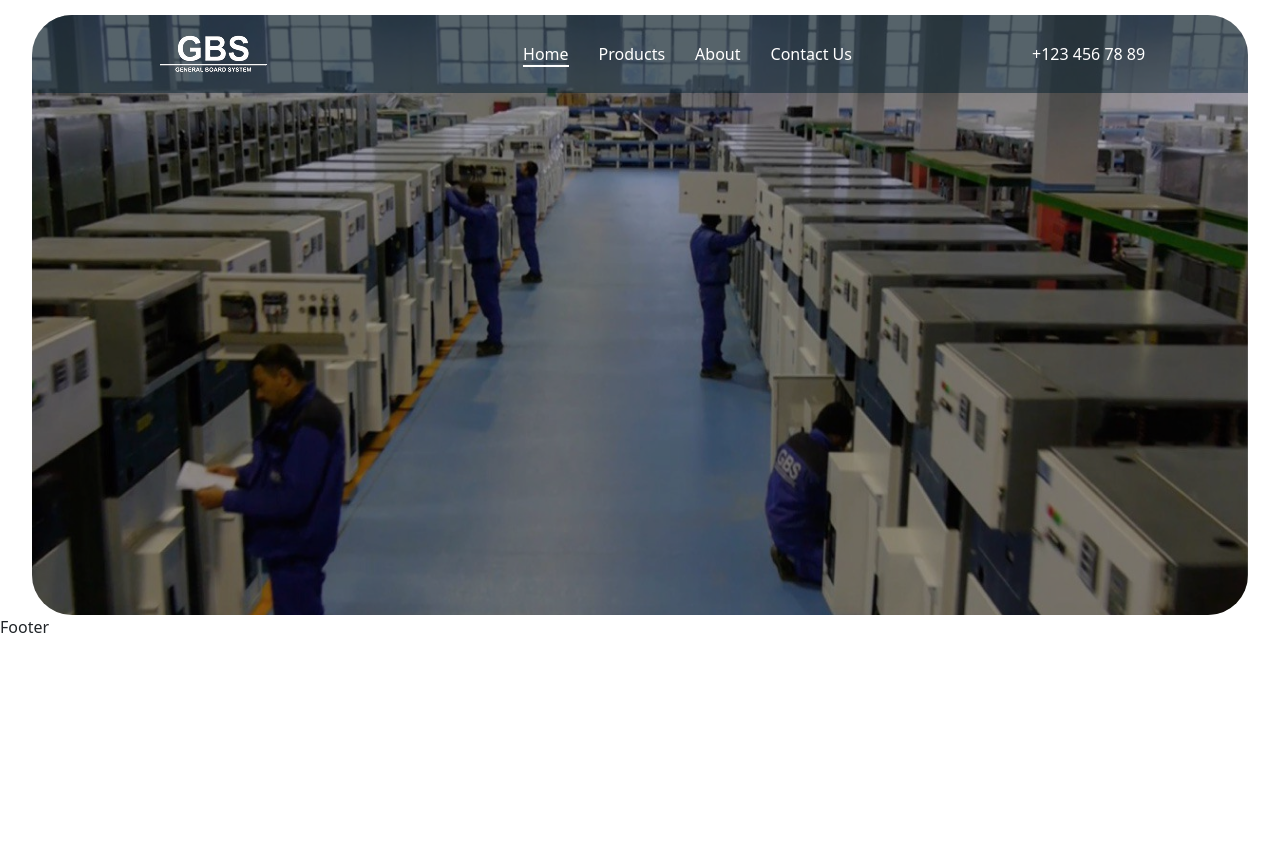
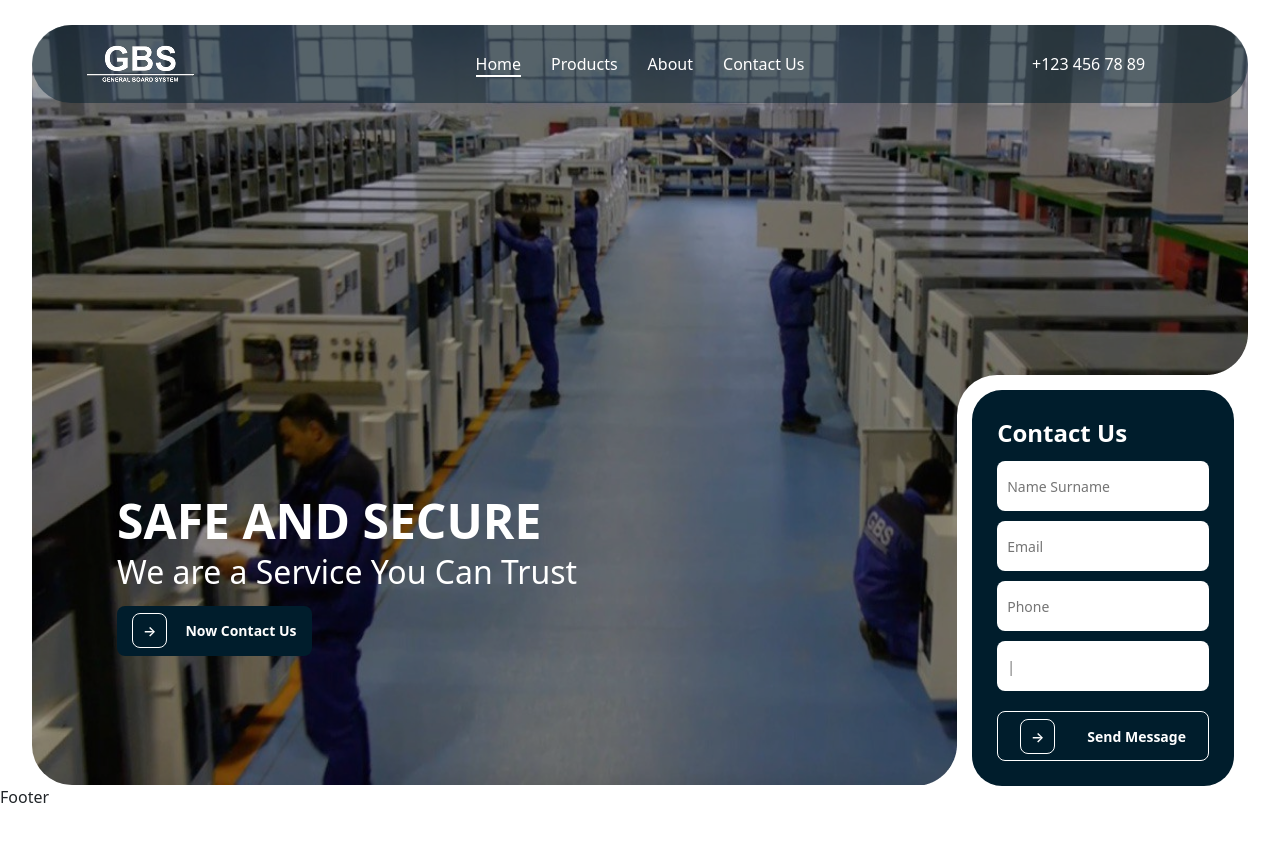
Before and after one commit to Sadiqovilkin/GBS-FrontEnd, a React (Vite) app: page / in a window 1280 px wide. Shown: the top 842 px of the page. Built offline with nearby package versions, Linux system fonts and the light colour scheme.

Commit message:
#Home Banner section added

```diff
--- a/src/components/header/Header.jsx
+++ b/src/components/header/Header.jsx
@@ -3,22 +3,22 @@ import "./Header.scss";
 import siteLogo from "../../assets/gbsLogo.png";
 import { NavLink } from "react-router-dom";
 const Header = () => {
-     const [scrollNavbar, setScrollNavbar] = useState("navFixed");
+     const [scrollNavbar, setScrollNavbar] = useState(false);
      useEffect(()=>{
         const handleScroll = () => {
           if (window.scrollY > 100) {
-            setScrollNavbar("navSticky");
+            setScrollNavbar(true);
           } else {
-            setScrollNavbar("navFixed");
+            setScrollNavbar(false);
           }
         };
     window.addEventListener('scroll', handleScroll);
   },[])
   return (
-    <header id="desktobHeader" className={scrollNavbar} >
+    <header className={scrollNavbar?"desktobHeader navSticky":" desktobHeader"} >
       <div className="container">
-        <div className="row align-items-center">
-          <div className="col-3">
+        <div className="row align-items-center justify-content-between">
+          <div className="col-2">
             <div className="logo">
               <img src={siteLogo} alt="" />
             </div>
--- a/src/components/header/Header.scss
+++ b/src/components/header/Header.scss
@@ -1,22 +1,27 @@
 @import "../../styles/partial/variables.scss";
-#desktobHeader {
-    margin: 0 auto;
+.desktobHeader {
+  margin: 0 auto;
   width: 95%;
 
-  border-top-left-radius: 40px;
-  border-top-right-radius: 40px;
-//   position: fixed;
-//   top: 15px;
-//   left: 0;
-//   right: 0;
+  //   border-top-left-radius: 40px;
+  //   border-top-right-radius: 40px;
+  border-radius: 40px;
+  position: fixed;
+  //   top: 15px;
+  left: 0;
+  right: 0;
+  z-index: 599;
   padding: 10px 0;
+  background-color: $header-color;
+  transition: 0.5s all;
+
   .container {
-      .logo {
+    .logo {
       width: 100%;
       height: 58px;
       img {
         height: 100%;
-        width: 100%;
+        width: 116px;
         object-fit: contain;
       }
     }
@@ -58,23 +63,11 @@
     }
   }
 }
-.navFixed{
-      background-color: $header-color;
-    transition: .5s all;
-    position: fixed;
-    width: 100%;
-    top: 15px;
-    left: 0;
-    right: 0;
-    z-index: 599;
+
+.navSticky {
+  background-color: $primary-darkBlue-color;
+  top: 0px;
+  transition: 0.5s all;
+  border-top-left-radius: 0 !important;
+  border-top-right-radius: 0 !important;
 }
-.navSticky{
-      background-color: $primary-darkBlue-color;
-    position: fixed;
-      top: 10px;
-    left: 0;
-    right: 0;
-    z-index: 599;
-    transition: .5s all;
-    border-radius: 40px;
-}
--- a/src/pages/home/banner/Banner.jsx
+++ b/src/pages/home/banner/Banner.jsx
@@ -1,11 +1,38 @@
-import React from 'react'
-import './Banner.scss'
+import React from "react";
+import "./Banner.scss";
+import bannerRectangle from "../../../assets/patterns/bannerRectangle.png";
+import { NavLink } from "react-router-dom";
 const Banner = () => {
   return (
-    <section id='banner'>
-        <div className="overlay"></div>
+    <section id="banner">
+      <div className="overlay"></div>
+      <div className="bannerForm">
+        <img src={bannerRectangle} alt="" className="contentPatternTop" />
+        <img src={bannerRectangle} alt="" className="contentPatternBottom" />
+        <div className="bannerContactForm">
+          <h2>Contact Us</h2>
+          <form action="">
+            <input type="text" placeholder="Name Surname" />
+            <input type="email" placeholder="Email" />
+            <input type="tel" placeholder="Phone" />
+            <input type="text" placeholder="|" />
+            <button type="submit">
+              <span class="icon">→</span>
+              <span class="text">Send Message</span>
+            </button>
+          </form>
+        </div>
+      </div>
+      <div className="bannerContent">
+        <h1>SAFE AND SECURE</h1>
+        <h4>We are a Service You Can Trust</h4>
+        <NavLink to="/contact">
+          <span class="icon">→</span>
+          <span class="text">Now Contact Us</span>
+        </NavLink>
+      </div>
     </section>
-  )
-}
+  );
+};
 
-export default Banner
+export default Banner;
--- a/src/pages/home/banner/Banner.scss
+++ b/src/pages/home/banner/Banner.scss
@@ -1,16 +1,216 @@
-@import '../../../styles/partial/variables.scss';
-#banner{
+@import "../../../styles/partial/variables.scss";
+
+#banner {
   width: 95%;
-    height: 600px;
   margin: 0 auto;
-    background-image: url('../../../assets/bannerImage.jpg');
+  position: relative;
+  border-radius: 40px;
+// border-top-left-radius: 0;
+//   border-top-right-radius: 0;
+  // aspect-ratio hack (height çıxarılır, padding-top əlavə olunur)
+  // Əgər 1333x700px ölçüdədirsə → 700 / 1333 * 100 = 52.5%
+//   padding-top: 52.5%;
+height: 95vh;
+  background-image: url("../../../assets/bannerImage.jpg");
   background-repeat: no-repeat;
   background-size: cover;
+
+  .overlay {
     border-radius: 40px;
-    .overlay{
-        border-radius: 40px;
+    position: absolute;
+    top: 0;
+    left: 0;
+    right: 0;
+    bottom: 0;
+    z-index: 1;
     width: 100%;
     height: 100%;
     background-color: $overlay-color;
+//     border-top-left-radius: 0;
+//   border-top-right-radius: 0;
+  }
+
+  .bannerForm {
+    width: 24%;
+    position: absolute;
+    z-index: 2;
+    bottom: -1px;
+    right: -1px;
+    border-top-left-radius: 40px;
+    border-bottom-right-radius: 40px;
+    border: 15px solid $white-color;
+    border-bottom: 0;
+    background-color: $white-color;
+
+    .contentPatternTop {
+      position: absolute;
+      top: -57px;
+      width: 42px;
+      height: 42px;
+      right: -14px;
+    }
+
+    .contentPatternBottom {
+      position: absolute;
+      bottom: 0px;
+      left: -57px;
+      width: 42px;
+      height: 42px;
+    }
+
+    .bannerContactForm {
+      border-radius: 30px;
+      padding: 25px;
+      background-color: $primary-darkBlue-color;
+      width: 100%;
+
+      h2 {
+        color: $white-color;
+        font-weight: 600;
+        font-size: 24px;
+        line-height: 150%;
+        margin-bottom: 10px;
+      }
+
+      form {
+        input {
+          width: 100%;
+          height: 50px;
+          border-radius: 8px;
+          border: none;
+          outline: none;
+          padding: 10px;
+          margin-bottom: 10px;
+          font-size: 14px;
+          font-weight: 400;
+          line-height: 150%;
+          background-color: $white-color;
+        }
+
+        button {
+          width: 100%;
+          height: 50px;
+          border-radius: 8px;
+          outline: none;
+          padding: 10px;
+          margin-top: 10px;
+          font-size: 14px;
+          font-weight: 600;
+          line-height: 150%;
+          background-color: $primary-darkBlue-color;
+          color: $white-color;
+          border: 1px solid $white-color;
+          display: flex;
+          align-items: center;
+          justify-content: space-around;
+          gap: 8px;
+          cursor: pointer;
+
+          .icon {
+            transition: 0.5s ease;
+            border: 1px solid $white-color;
+            width: 35px;
+            height: 35px;
+            border-radius: 8px;
+            display: flex;
+            justify-content: center;
+            align-items: center;
+            transform: translateX(0px);
+          }
+
+          .text {
+            transition: 0.3s ease;
+            transform: translateX(0px);
+          }
+
+          &:hover {
+            background-color: $primary-darkBlue-900-color;
+            transition: all 0.3s ease-in-out;
+
+            .icon {
+              //   order: 2;
+              transform: translateX(400%);
+            }
+            .text {
+              //   order: 1;
+              transform: translateX(-90%);
             }
           }
+        }
+      }
+    }
+  }
+  .bannerContent {
+    position: absolute;
+    bottom: 17%;
+    left: 7%;
+    z-index: 2;
+    width: 40%;
+    h1 {
+      color: $white-color;
+      font-weight: 600;
+      font-size: 48px;
+      line-height: 110%;
+    //   margin-bottom: 10px;
+    margin: 0;
+      text-transform: uppercase;
+    }
+    h4 {
+        margin: 0;
+        color: $white-color;
+        font-size: 32px;
+        font-weight: 500;
+        line-height: 150%;
+    }
+    a {
+        text-decoration: none;
+      width: 40%;
+      height: 50px;
+      border-radius: 8px;
+      outline: none;
+      padding: 10px;
+      margin-top: 10px;
+      font-size: 14px;
+      font-weight: 600;
+      line-height: 150%;
+      background-color: $primary-darkBlue-color;
+      color: $white-color;
+      display: flex;
+      align-items: center;
+      justify-content: space-around;
+      gap: 8px;
+      cursor: pointer;
+
+      .icon {
+        transition: 0.5s ease;
+        border: 1px solid $white-color;
+        width: 35px;
+        height: 35px;
+        border-radius: 8px;
+        display: flex;
+        justify-content: center;
+        align-items: center;
+        transform: translateX(0px);
+      }
+
+      .text {
+        transition: 0.3s ease;
+        transform: translateX(0px);
+      }
+
+      &:hover {
+        background-color: $primary-darkBlue-900-color;
+        transition: all 0.3s ease-in-out;
+
+        .icon {
+          //   order: 2;
+          transform: translateX(380%);
+        }
+        .text {
+          //   order: 1;
+          transform: translateX(-50%);
+        }
+      }
+    }
+  }
+}
--- a/src/styles/index.scss
+++ b/src/styles/index.scss
@@ -1,3 +1,4 @@
+@import url('https://fonts.googleapis.com/css2?family=Inter:ital,opsz,wght@0,14..32,100..900;1,14..32,100..900&display=swap');
 @import "./partial/variables.scss";
 
 *{
@@ -10,6 +11,6 @@
   }
 }
 body{
-  padding-top: 15px;
+  padding-top: 25px;
   height: 5000px;
 }
--- a/src/styles/partial/_variables.scss
+++ b/src/styles/partial/_variables.scss
@@ -7,6 +7,7 @@ $information-color : #007AFF;
 $primary-darkGray-color : #909090;
 $primary-gray-color : #E6EAED;
 $primary-darkBlue-color : #001D2C;
+$primary-darkBlue-900-color : #00111A;
 $primary-lightBlue-color : #0A547A;
 $primary-cyan-color : #C2D5E0;
 
```
Also changed, not shown: src/assets/patterns/bannerRectangle.png (added). Lines whose indentation alone changed are shown as unchanged.
